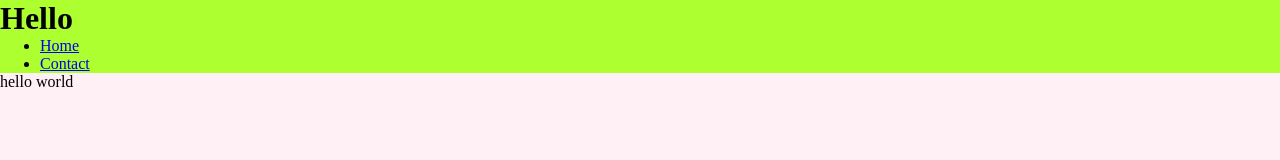
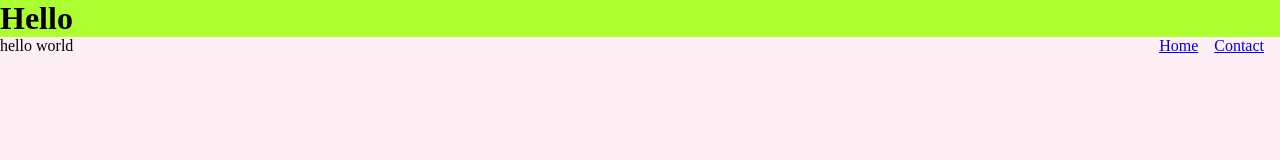
Before and after one commit to pzjiang/website, a Gatsby site: page / in a window 1280 px wide. Built offline with nearby package versions, Linux system fonts and the light colour scheme; Gatsby itself is replaced by a stand-in of ours.

Commit message:
fixed up some styles for the banner

```diff
--- a/src/styles/layoutstyle.module.css
+++ b/src/styles/layoutstyle.module.css
@@ -9,3 +9,13 @@
 
 
 }
+
+.tabs {
+    margin-right: 1rem;
+    display: inline-block;
+}
+
+.pagetabs {
+    float: right;
+    list-style: none;
+}
```
